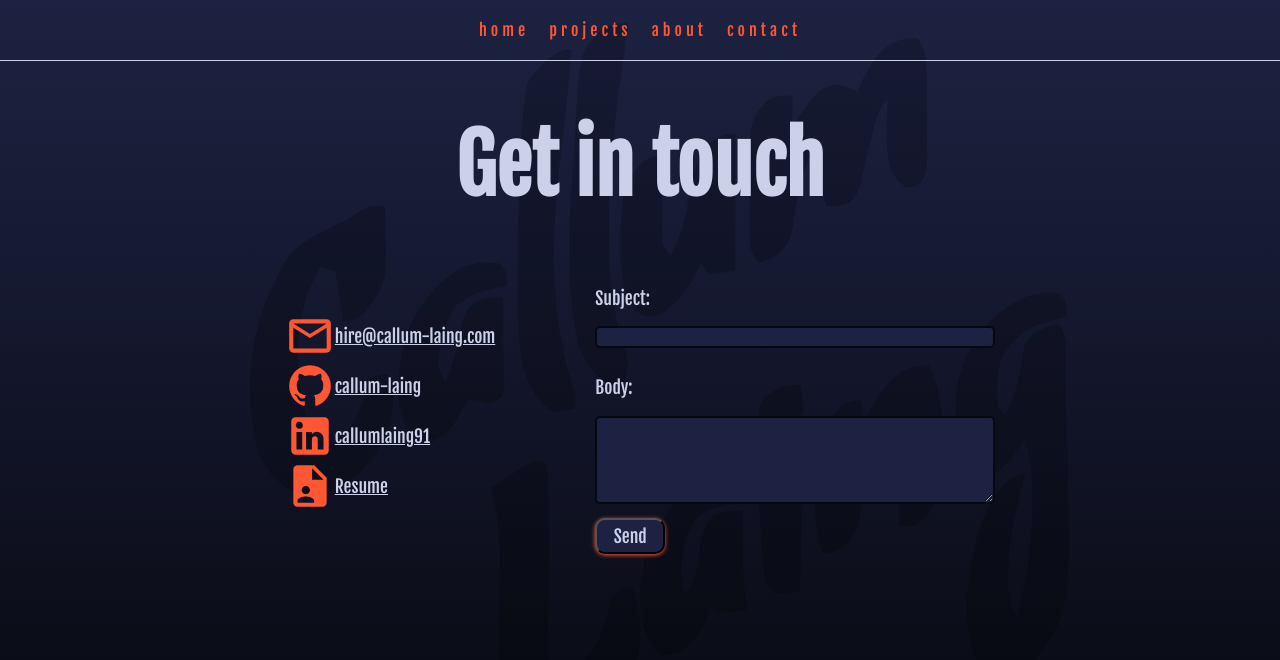
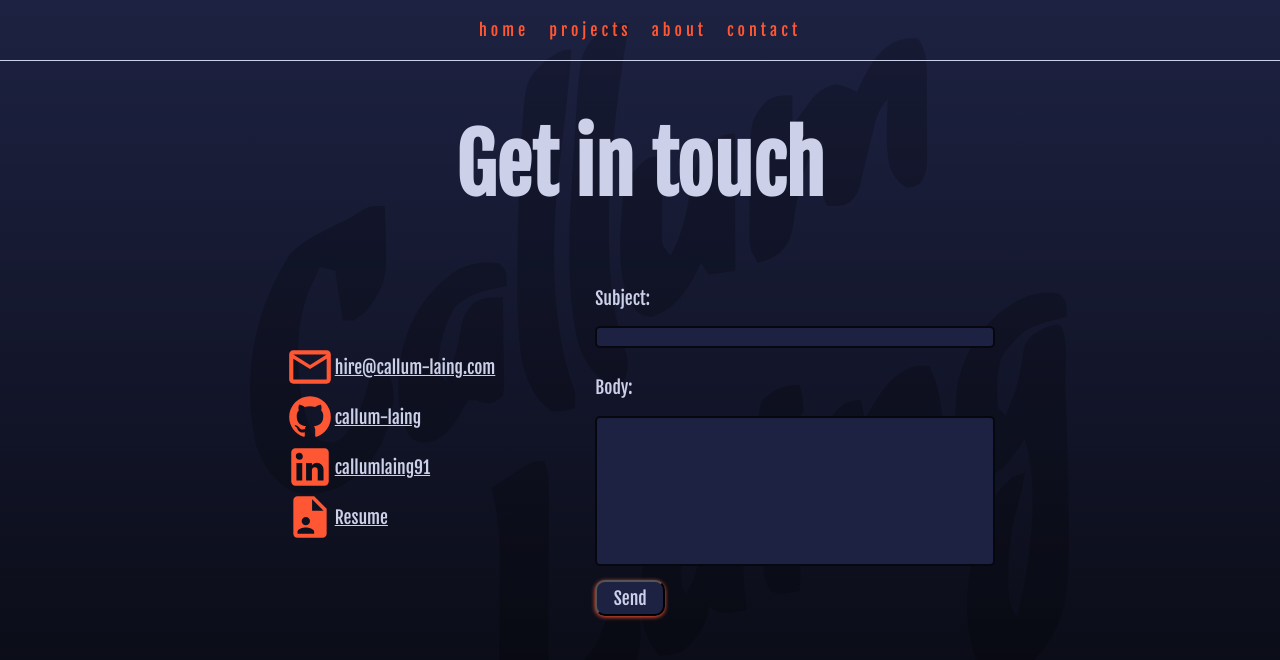
Before and after one commit to callum-laing/sv-portfolio, a SvelteKit app: page /contact in a window 1280 px wide. Shown: the top 660 px of the page. Built offline with nearby package versions, Linux system fonts and the light colour scheme.

Commit message:
locked resize on form

```diff
--- a/src/routes/contact/+page.svelte
+++ b/src/routes/contact/+page.svelte
@@ -45,7 +45,7 @@
 		</label>
 		<label for="body">
 			<p>Body:</p>
-			<textarea rows="5" name="body" />
+			<textarea rows="5" name="body" class="body" />
 		</label>
 		<button type="submit">Send</button>
 	</form>
@@ -114,6 +114,12 @@
 		font-size: 0.9em;
 	}
 
+	.body {
+		width: 400px;
+		height: 150px;
+		resize: none;
+	}
+
 	a,
 	p {
 		color: #ccd0e8;
```
